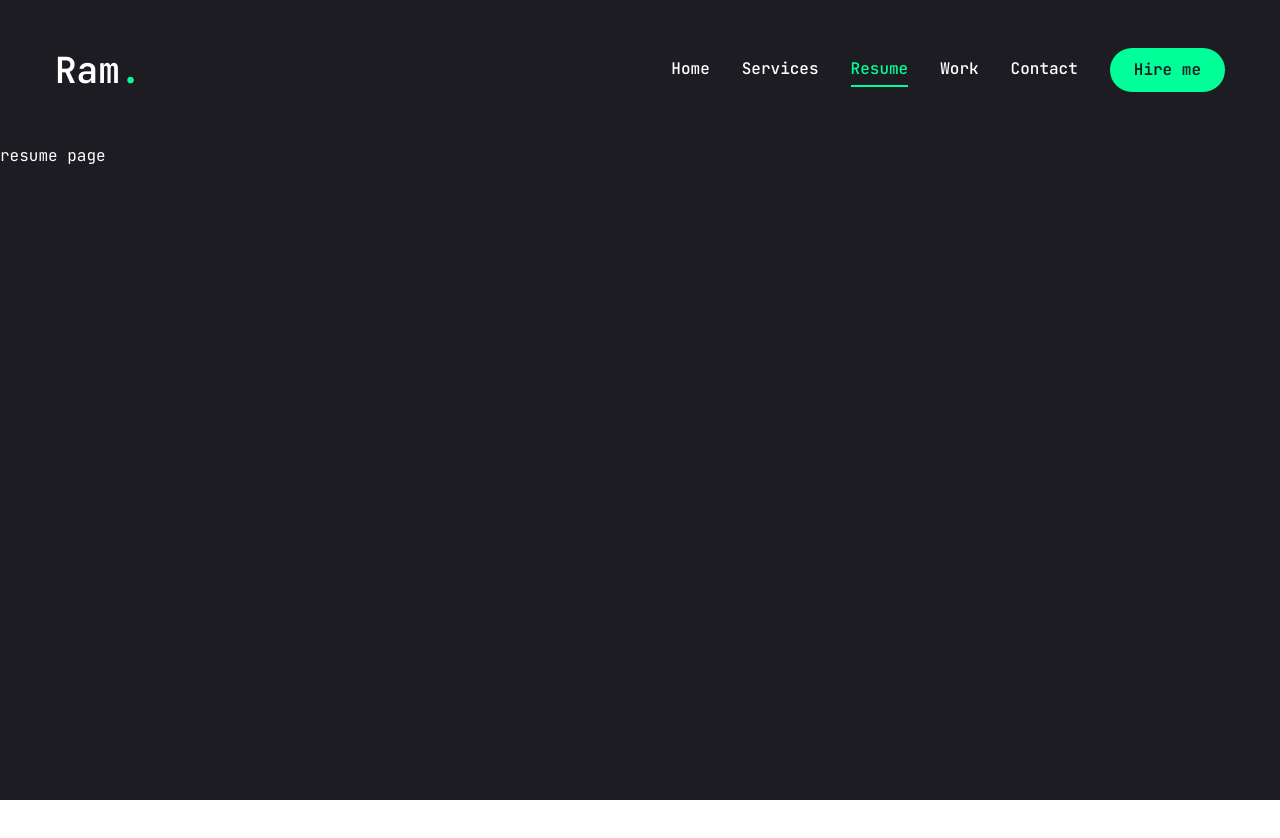
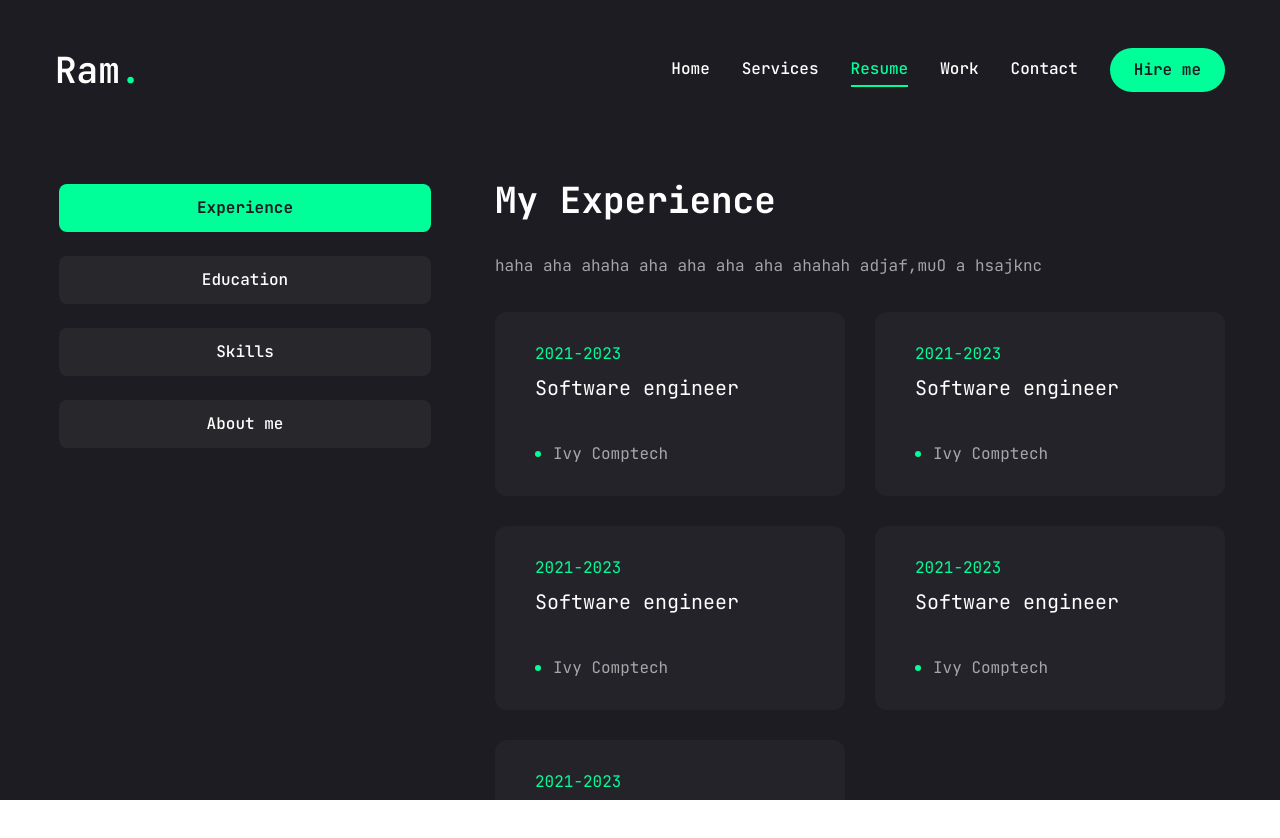
Before and after one commit to Ramaruva/personalportfolio, a Next.js app: page /resume in a window 1280 px wide. Shown: the top 838 px of the page. Before the commit the page ends 800 px from the top, so only its background shows below. Built offline with nearby package versions, Linux system fonts and the light colour scheme.

Commit message:
resume abt workexp

```diff
--- a/app/resume/page.jsx
+++ b/app/resume/page.jsx
@@ -1,7 +1,253 @@
-import React from "react";
+"use client";
+
+import {
+  FaHtml5,
+  FaCss3,
+  FaJs,
+  FaReact,
+  FaFigma,
+  FaNodeJs,
+} from "react-icons/fa";
+
+import { SiTailwindcss, SiNextdotjs } from "react-icons/si";
+import { Tabs, TabsContent, TabsList, TabsTrigger } from "@/components/ui/tabs";
+import {
+  Tooltip,
+  TooltipContent,
+  TooltipProvider,
+  TooltipTrigger,
+} from "@radix-ui/react-tooltip";
+
+import { ScrollArea } from "@radix-ui/react-scroll-area";
+import { motion } from "framer-motion";
+//about data
+const data = {
+  title: "About me",
+  description:
+    "I am ramakrishna software engineer studying i smu looking for jobs ",
+  info: [
+    {
+      fieldName: "Name",
+      fieldValue: "Ramakrishna Aruva",
+    },
+    {
+      fieldName: "Phone",
+      fieldValue: "+1 940 843 1082",
+    },
+    {
+      fieldName: "Experience",
+      fieldValue: "3+ years",
+    },
+    {
+      fieldName: "Mail",
+      fieldValue: "raruva@smu.edu",
+    },
+    {
+      fieldName: "Freelance",
+      fieldValue: "Available",
+    },
+    {
+      fieldName: "Languages",
+      fieldValue: "Telugu, English, Hindi",
+    },
+  ],
+};
+
+//experience
+const experienceData = {
+  icon: "/assets/resume/badge.svg",
+  title: "My Experience",
+  description: "haha aha ahaha aha aha aha aha ahahah adjaf,muO a hsajknc",
+  items: [
+    {
+      company: "Ivy Comptech ",
+      position: "Software engineer",
+      duration: "2021-2023",
+    },
+    {
+      company: "Ivy Comptech ",
+      position: "Software engineer",
+      duration: "2021-2023",
+    },
+    {
+      company: "Ivy Comptech ",
+      position: "Software engineer",
+      duration: "2021-2023",
+    },
+    {
+      company: "Ivy Comptech ",
+      position: "Software engineer",
+      duration: "2021-2023",
+    },
+    {
+      company: "Ivy Comptech ",
+      position: "Software engineer",
+      duration: "2021-2023",
+    },
+  ],
+};
+
+//education
+const educationData = {
+  icon: "/assets/resume/cap.svg",
+  title: "My education",
+  description: "haha aha ahaha aha aha aha aha ahahah adjaf,muO a hsajknc",
+  items: [
+    {
+      institution: "Online Course Platform",
+      degree: "Software engineer",
+      duration: "2021-2023",
+    },
+    {
+      institution: "Online Course Platform",
+      degree: "Software engineer",
+      duration: "2021-2023",
+    },
+    {
+      institution: "Online Course Platform",
+      degree: "Software engineer",
+      duration: "2021-2023",
+    },
+    {
+      institution: "Online Course Platform",
+      degree: "Software engineer",
+      duration: "2021-2023",
+    },
+  ],
+};
+
+//skills data
+const skills = {
+  title: "My skills",
+  description: "ho alao rlalaor alalor amlaa dkaka ajdjdao roa akdhaha adajaja",
+  skillist: [
+    {
+      icon: <FaHtml5 />,
+      name: "html-5",
+    },
+    {
+      icon: <FaCss3 />,
+      name: "CSS 3",
+    },
+    {
+      icon: <FaJs />,
+      name: "javascript",
+    },
+    {
+      icon: <FaReact />,
+      name: "React",
+    },
+    {
+      icon: <SiNextdotjs />,
+      name: "next.js",
+    },
+    {
+      icon: <SiTailwindcss />,
+      name: "Tailwindcss",
+    },
+    {
+      icon: <FaNodeJs />,
+      name: "node.js",
+    },
+  ],
+};
 
 const Resume = () => {
-  return <div>resume page</div>;
+  return (
+    <motion.div
+      initial={{ opacity: 0 }}
+      animate={{
+        opacity: 1,
+        transition: { delay: 2.4, duration: 0.4, ease: "easeIn" },
+      }}
+      className="min-h-[80vh] flex items-center justify-center py-12 xl:py-0"
+    >
+      <div className="container mx-auto">
+        <Tabs
+          defaultValue="experience"
+          className="flex flex-col xl:flex-row gap-[60px]"
+        >
+          <TabsList className="flex flex-col w-full max-w-[380px] mx-auto xl:mx-0 gap-6">
+            <TabsTrigger value="experience">Experience</TabsTrigger>
+            <TabsTrigger value="education">Education</TabsTrigger>
+            <TabsTrigger value="skills">Skills</TabsTrigger>
+            <TabsTrigger value="about">About me</TabsTrigger>
+          </TabsList>
+          {/* contenet */}
+          <div className="min-h-[70vh] w-full">
+            {/* experience */}
+            <TabsContent value="experience" className="w-full">
+              <div className="flex flex-col gap-[30px] text-center xl:text-left">
+                <h3 className="text-4xl font-bold ">{experienceData.title}</h3>
+                <p className="max-w-[600px] text-white/60 mx-auto xl:mx-0">
+                  {experienceData.description}
+                </p>
+                <ScrollArea className="h-[400px]">
+                  <ul className="grid grid-cols-1 lg:grid-cols-2 gap-[30px]">
+                    {experienceData.items.map((item, index) => {
+                      return (
+                        <li
+                          className="bg-[#232329] h-[184px] py-6 px-10 rounded-xl
+                          flex flex-col justify-center items-center lg:items-start gap-1"
+                          key={index}
+                        >
+                          <span className="text-accent">{item.duration}</span>
+                          <h3 className="text-xl max-w-[260px] min-h-[60px] text-center lg:text-left">
+                            {item.position}
+                          </h3>
+                          <div className="flex items-center gap-3">
+                            <span className="w-[6px] h-[6px] rounded-full bg-accent"></span>
+                            <p className="text-white/60">{item.company}</p>
+                          </div>
+                        </li>
+                      );
+                    })}
+                  </ul>
+                </ScrollArea>
+              </div>
+            </TabsContent>
+            {/* education */}
+            <TabsContent value="education" className="w-full">
+            <div className="flex flex-col gap-[30px] text-center xl:text-left">
+                <h3 className="text-4xl font-bold ">{educationData.title}</h3>
+                <p className="max-w-[600px] text-white/60 mx-auto xl:mx-0">
+                  {educationData.description}
+                </p>
+                <ScrollArea className="h-[400px]">
+                  <ul className="grid grid-cols-1 lg:grid-cols-2 gap-[30px]">
+                    {educationData.items.map((item, index) => {
+                      return (
+                        <li
+                          className="bg-[#232329] h-[184px] py-6 px-10 rounded-xl
+                          flex flex-col justify-center items-center lg:items-start gap-1"
+                          key={index}
+                        >
+                          <span className="text-accent">{item.duration}</span>
+                          <h3 className="text-xl max-w-[260px] min-h-[60px] text-center lg:text-left">
+                            {item.degree}
+                          </h3>
+                          <div className="flex items-center gap-3">
+                            <span className="w-[6px] h-[6px] rounded-full bg-accent"></span>
+                            <p className="text-white/60">{item.institution}</p>
+                          </div>
+                        </li>
+                      );
+                    })}
+                  </ul>
+                </ScrollArea>
+              </div>
+            </TabsContent>
+            <TabsContent value="skills" className="w-full">
+              Skills
+            </TabsContent>
+            <TabsContent value="about" className="w-full">
+              About
+            </TabsContent>
+          </div>
+        </Tabs>
+      </div>
+    </motion.div>
+  );
 };
 
 export default Resume;
--- a/components/ui/scroll-area.jsx
+++ b/components/ui/scroll-area.jsx
@@ -1,25 +1,29 @@
-"use client"
+"use client";
 
-import * as React from "react"
-import * as ScrollAreaPrimitive from "@radix-ui/react-scroll-area"
+import * as React from "react";
+import * as ScrollAreaPrimitive from "@radix-ui/react-scroll-area";
 
-import { cn } from "@/lib/utils"
+import { cn } from "@/lib/utils";
 
-const ScrollArea = React.forwardRef(({ className, children, ...props }, ref) => (
+const ScrollArea = React.forwardRef(
+  ({ className, children, ...props }, ref) => (
     <ScrollAreaPrimitive.Root
       ref={ref}
       className={cn("relative overflow-hidden", className)}
-    {...props}>
+      {...props}
+    >
       <ScrollAreaPrimitive.Viewport className="h-full w-full rounded-[inherit]">
         {children}
       </ScrollAreaPrimitive.Viewport>
       <ScrollBar />
       <ScrollAreaPrimitive.Corner />
     </ScrollAreaPrimitive.Root>
-))
-ScrollArea.displayName = ScrollAreaPrimitive.Root.displayName
+  )
+);
+ScrollArea.displayName = ScrollAreaPrimitive.Root.displayName;
 
-const ScrollBar = React.forwardRef(({ className, orientation = "vertical", ...props }, ref) => (
+const ScrollBar = React.forwardRef(
+  ({ className, orientation = "vertical", ...props }, ref) => (
     <ScrollAreaPrimitive.ScrollAreaScrollbar
       ref={ref}
       orientation={orientation}
@@ -31,10 +35,12 @@
           "h-2.5 flex-col border-t border-t-transparent p-[1px]",
         className
       )}
-    {...props}>
-    <ScrollAreaPrimitive.ScrollAreaThumb className="relative flex-1 rounded-full bg-slate-200 dark:bg-slate-800" />
+      {...props}
+    >
+      <ScrollAreaPrimitive.ScrollAreaThumb className="relative flex-1 rounded-full bg-accent dark:bg-slate-800" />
     </ScrollAreaPrimitive.ScrollAreaScrollbar>
-))
-ScrollBar.displayName = ScrollAreaPrimitive.ScrollAreaScrollbar.displayName
+  )
+);
+ScrollBar.displayName = ScrollAreaPrimitive.ScrollAreaScrollbar.displayName;
 
-export { ScrollArea, ScrollBar }
+export { ScrollArea, ScrollBar };
--- a/components/ui/tabs.jsx
+++ b/components/ui/tabs.jsx
@@ -1,43 +1,43 @@
-"use client"
+"use client";
 
-import * as React from "react"
-import * as TabsPrimitive from "@radix-ui/react-tabs"
+import * as React from "react";
+import * as TabsPrimitive from "@radix-ui/react-tabs";
 
-import { cn } from "@/lib/utils"
+import { cn } from "@/lib/utils";
 
-const Tabs = TabsPrimitive.Root
+const Tabs = TabsPrimitive.Root;
 
 const TabsList = React.forwardRef(({ className, ...props }, ref) => (
   <TabsPrimitive.List
     ref={ref}
-    className={cn(
-      "inline-flex h-10 items-center justify-center rounded-md bg-slate-100 p-1 text-slate-500 dark:bg-slate-800 dark:text-slate-400",
-      className
-    )}
-    {...props} />
-))
-TabsList.displayName = TabsPrimitive.List.displayName
+    className={cn("inline-flex h-auto rounded-md p-1 text-primary", className)}
+    {...props}
+  />
+));
+TabsList.displayName = TabsPrimitive.List.displayName;
 
 const TabsTrigger = React.forwardRef(({ className, ...props }, ref) => (
   <TabsPrimitive.Trigger
     ref={ref}
     className={cn(
-      "inline-flex items-center justify-center whitespace-nowrap rounded-sm px-3 py-1.5 text-sm font-medium ring-offset-white transition-all focus-visible:outline-none focus-visible:ring-2 focus-visible:ring-slate-950 focus-visible:ring-offset-2 disabled:pointer-events-none disabled:opacity-50 data-[state=active]:bg-white data-[state=active]:text-slate-950 data-[state=active]:shadow-sm dark:ring-offset-slate-950 dark:focus-visible:ring-slate-300 dark:data-[state=active]:bg-slate-950 dark:data-[state=active]:text-slate-50",
+      "inline-flex items-center w-full bg-[#27272c] justify-center whitespace-nowrap text-white rounded-lg p-3 text-base font-medium ring-offset-white transition-all disabled:pointer-events-none disabled:opacity-50 data-[state=active]:text-primary data-[state=active]:bg-accent data-[state=active]:font-bold data-[state=active]:shadow-sm",
       className
     )}
-    {...props} />
-))
-TabsTrigger.displayName = TabsPrimitive.Trigger.displayName
+    {...props}
+  />
+));
+TabsTrigger.displayName = TabsPrimitive.Trigger.displayName;
 
 const TabsContent = React.forwardRef(({ className, ...props }, ref) => (
   <TabsPrimitive.Content
     ref={ref}
     className={cn(
-      "mt-2 ring-offset-white focus-visible:outline-none focus-visible:ring-2 focus-visible:ring-slate-950 focus-visible:ring-offset-2 dark:ring-offset-slate-950 dark:focus-visible:ring-slate-300",
+      "min-h-[480px] ring-offset-white focus-visible:outline-none focus-visible:ring-2 focus-visible:ring-slate-950 focus-visible:ring-offset-2 dark:ring-offset-slate-950 dark:focus-visible:ring-slate-300",
       className
     )}
-    {...props} />
-))
-TabsContent.displayName = TabsPrimitive.Content.displayName
+    {...props}
+  />
+));
+TabsContent.displayName = TabsPrimitive.Content.displayName;
 
-export { Tabs, TabsList, TabsTrigger, TabsContent }
+export { Tabs, TabsList, TabsTrigger, TabsContent };
```
Lines whose indentation alone changed are shown as unchanged.
